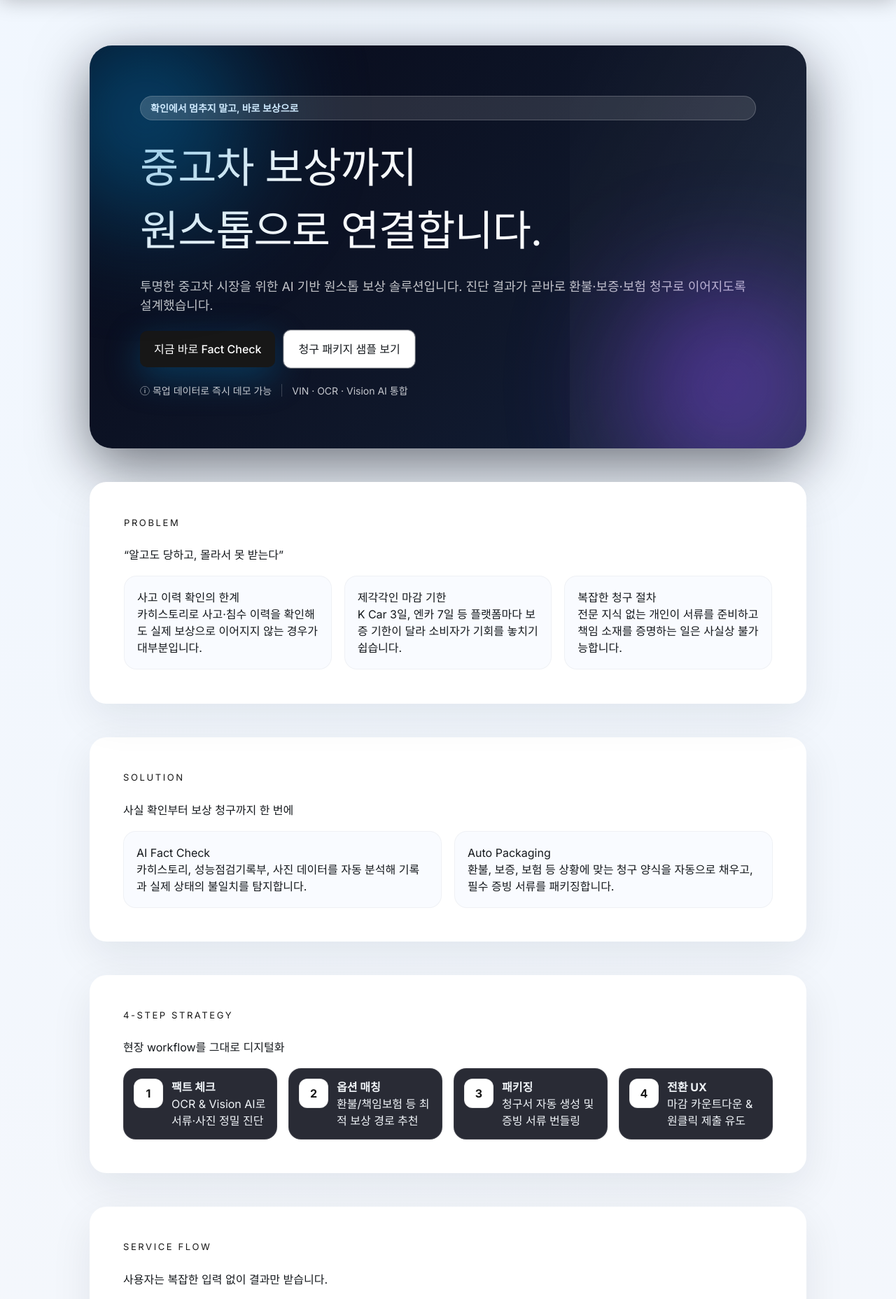
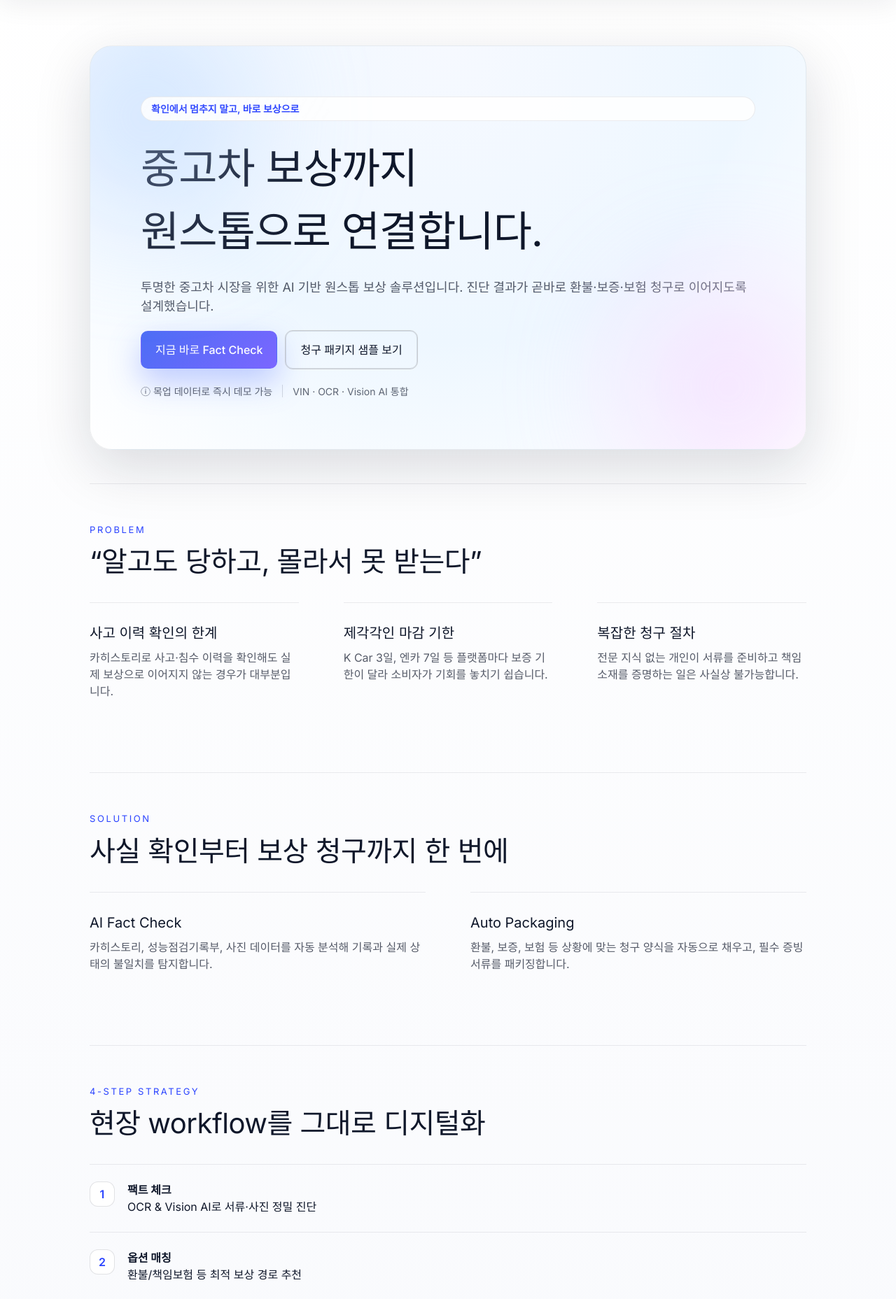
Before and after one commit to GabrielP2017/CarClame, a Next.js app: page / in a window 1280 px wide. Shown: the part 80-1937 px from the top of the page at 70% size. Built offline with nearby package versions, Linux system fonts and the light colour scheme.

Commit message:
임시 수정

```diff
--- a/src/app/globals.css
+++ b/src/app/globals.css
@@ -4,10 +4,10 @@
 @custom-variant dark (&:is(.dark *));
 
 :root {
-  --primary: oklch(0.205 0 0);
-  --dark: #15191d;
-  --light: #737373;
-  --bg: #f5f7fb;
+  --primary: #2b44ff;
+  --dark: #0f172a;
+  --light: #5c6174;
+  --bg: #fbfdff;
   --white: #fff;
   --radius: 0.625rem;
   --background: oklch(1 0 0);
@@ -55,7 +55,7 @@ body {
 
 .landing-shell {
   min-height: 100vh;
-  background: radial-gradient(circle at top, #f0f7ff 0%, #f5f7fb 50%, #f5f7fb 100%);
+  background: linear-gradient(180deg, #ffffff 0%, #f4f6fb 60%, #eff2fb 100%);
   color: var(--dark);
   display: flex;
   flex-direction: column;
@@ -70,10 +70,10 @@ body {
   top: 0;
   z-index: 20;
   backdrop-filter: blur(16px);
-  background: rgba(4, 6, 18, 0.92);
-  border-bottom: 1px solid rgba(255, 255, 255, 0.08);
-  box-shadow: 0 12px 30px rgba(0, 0, 0, 0.25);
-  color: #f8fafc;
+  background: rgba(255, 255, 255, 0.96);
+  border-bottom: 1px solid rgba(15, 23, 42, 0.08);
+  box-shadow: 0 15px 40px rgba(15, 23, 42, 0.08);
+  color: var(--dark);
 }
 
 .marketing-left {
@@ -87,7 +87,7 @@ body {
 .marketing-logo {
   font-weight: 800;
   font-size: 20px;
-  color: #fff;
+  color: var(--dark);
   text-decoration: none;
   display: inline-flex;
   align-items: center;
@@ -101,14 +101,14 @@ body {
 }
 
 .marketing-nav a {
-  color: rgba(248, 250, 252, 0.85);
+  color: rgba(15, 23, 42, 0.65);
   text-decoration: none;
   font-weight: 500;
   padding: 4px 0;
 }
 
 .marketing-nav a:hover {
-  color: #fff;
+  color: var(--dark);
 }
 
 .marketing-center {
@@ -117,7 +117,7 @@ body {
   font-size: 26px;
   font-weight: 800;
   letter-spacing: -0.6px;
-  color: #f8fafc;
+  color: var(--dark);
 }
 
 .marketing-actions {
@@ -126,8 +126,8 @@ body {
 }
 
 .marketing-header .btn.ghost {
-  border-color: rgba(255, 255, 255, 0.25);
-  color: #fff;
+  border-color: rgba(15, 23, 42, 0.12);
+  color: var(--dark);
 }
 
 .nav__header {
@@ -259,32 +259,34 @@ details summary {
 }
 
 .btn {
-  border: 0;
+  border: 1px solid transparent;
   border-radius: 10px;
   padding: 10px 14px;
   cursor: pointer;
-  background: var(--dark);
-  color: #fff;
+  background: #eff2fb;
+  color: var(--dark);
   font-weight: 500;
-  transition: opacity 0.2s;
+  transition: all 0.2s ease;
 }
 
 .btn:hover {
-  opacity: 0.9;
+  transform: translateY(-1px);
 }
 
 .btn.primary {
-  background: var(--primary);
+  background: linear-gradient(135deg, #4c6ef5, #7b66ff);
+  color: #fff;
+  border-color: transparent;
 }
 
 .btn.glow {
-  box-shadow: 0 15px 50px rgba(2, 132, 199, 0.35);
+  box-shadow: 0 18px 45px rgba(75, 107, 255, 0.35);
 }
 
 .btn.outline {
-  background: #fff;
+  background: transparent;
   color: var(--dark);
-  border: 1px solid #d9dadd;
+  border-color: rgba(15, 23, 42, 0.12);
 }
 
 .btn.ghost {
@@ -500,9 +502,10 @@ details summary {
   overflow: hidden;
   border-radius: 32px;
   padding: clamp(32px, 6vw, 72px);
-  background: linear-gradient(135deg, #070a1a, #0f172a 60%, #13203c);
-  color: #f8fafc;
-  box-shadow: 0 25px 80px rgba(3, 7, 18, 0.55);
+  background: radial-gradient(circle at top, #f6f9ff 0%, #eef7ff 55%, #ffffff 100%);
+  border: 1px solid rgba(31, 41, 55, 0.08);
+  color: var(--dark);
+  box-shadow: 0 25px 80px rgba(15, 23, 42, 0.15);
 }
 
 .hero h1 {
@@ -529,13 +532,13 @@ details summary {
 }
 
 .hero-blur-one {
-  background: #0284c7;
+  background: #b6d3ff;
   top: -40px;
   left: -60px;
 }
 
 .hero-blur-two {
-  background: #7c3aed;
+  background: #f2c8ff;
   bottom: -50px;
   right: -30px;
   animation-delay: 2s;
@@ -556,7 +559,7 @@ details summary {
 
 .hero-sub {
   font-size: 18px;
-  color: rgba(255, 255, 255, 0.75);
+  color: rgba(15, 23, 42, 0.7);
   margin: 0;
 }
 
@@ -573,9 +576,9 @@ details summary {
   gap: 8px;
   padding: 6px 14px;
   border-radius: 999px;
-  background: rgba(255, 255, 255, 0.12);
-  border: 1px solid rgba(255, 255, 255, 0.2);
-  color: #cfeaff;
+  background: rgba(255, 255, 255, 0.86);
+  border: 1px solid rgba(15, 23, 42, 0.08);
+  color: var(--primary);
   font-weight: 600;
   font-size: 14px;
 }
@@ -604,13 +607,13 @@ details summary {
   align-items: center;
   gap: 14px;
   font-size: 14px;
-  color: rgba(248, 250, 252, 0.78);
+  color: rgba(15, 23, 42, 0.65);
 }
 
 .meta-sep {
   width: 1px;
   height: 18px;
-  background: rgba(255, 255, 255, 0.2);
+  background: rgba(15, 23, 42, 0.15);
 }
 
 .glass-slab {
@@ -620,24 +623,38 @@ details summary {
   backdrop-filter: blur(16px);
 }
 
-.highlight-grid {
-  display: grid;
-  grid-template-columns: repeat(auto-fit, minmax(180px, 1fr));
-  gap: 16px;
+.stat-ribbon {
+  display: flex;
+  flex-wrap: wrap;
+  gap: clamp(18px, 5vw, 48px);
+  border-top: 1px solid rgba(15, 23, 42, 0.08);
+  padding-top: 24px;
 }
 
-.highlight-grid article {
-  border: 1px solid rgba(0, 0, 0, 0.05);
-  border-radius: 18px;
-  padding: 18px;
-  background: #fff;
-  box-shadow: 0 10px 30px rgba(0, 0, 0, 0.04);
+.stat-ribbon article {
+  min-width: 200px;
+  flex: 1 1 200px;
+  display: flex;
+  flex-direction: column;
+  gap: 4px;
 }
 
-.highlight-grid strong {
-  font-size: 30px;
-  display: block;
-  margin: 6px 0;
+.stat-ribbon p {
+  font-size: 12px;
+  text-transform: uppercase;
+  letter-spacing: 0.2em;
+  color: rgba(15, 23, 42, 0.55);
+  margin: 0;
+}
+
+.stat-ribbon strong {
+  font-size: clamp(28px, 4vw, 40px);
+  font-weight: 700;
+  color: var(--primary);
+}
+
+.stat-ribbon span {
+  color: rgba(15, 23, 42, 0.7);
 }
 
 .logo-strip {
@@ -674,58 +691,57 @@ details summary {
   margin: 0 0 16px 0;
 }
 
-.timeline {
+.numbered-list {
   display: flex;
   flex-direction: column;
-  gap: 16px;
+  gap: 24px;
+  border-top: 1px solid rgba(15, 23, 42, 0.08);
 }
 
-.timeline-step {
+.numbered-item {
   display: flex;
-  gap: 12px;
-  padding: 12px;
-  border-radius: 16px;
-  background: rgba(15, 23, 42, 0.04);
+  gap: 18px;
+  align-items: flex-start;
+  padding-top: 24px;
+  border-top: 1px solid rgba(15, 23, 42, 0.08);
 }
 
-.timeline-index {
-  width: 42px;
-  height: 42px;
-  border-radius: 12px;
-  background: #fff;
-  color: var(--primary);
-  font-weight: 700;
-  display: flex;
+.numbered-item:first-child {
+  border-top: none;
+}
+
+.numbered-list.subtle {
+  border-top-color: rgba(15, 23, 42, 0.05);
+}
+
+.numbered-list.subtle .numbered-item {
+  border-top-color: rgba(15, 23, 42, 0.05);
+}
+
+.numbered-index {
+  display: inline-flex;
   align-items: center;
   justify-content: center;
-  border: 1px solid rgba(0, 0, 0, 0.08);
+  width: 36px;
+  height: 36px;
+  border-radius: 12px;
+  border: 1px solid rgba(15, 23, 42, 0.12);
+  font-weight: 600;
+  color: var(--primary);
+  background: #fff;
   flex-shrink: 0;
-}
-
-.timeline.simple .timeline-step {
-  background: #fff;
-  border: 1px dashed rgba(0, 0, 0, 0.08);
-}
-
-.timeline.simple .timeline-index {
-  width: auto;
-  height: auto;
-  padding: 6px 12px;
-  border-radius: 999px;
 }
 
 .stack-card-grid {
   display: grid;
-  grid-template-columns: repeat(auto-fit, minmax(220px, 1fr));
-  gap: 18px;
 }
 
 .stack-card {
-  border-radius: 18px;
-  padding: 20px;
-  background: #fff;
-  border: 1px solid rgba(0, 0, 0, 0.05);
-  box-shadow: inset 0 0 0 1px rgba(255, 255, 255, 0.1);
+  border-radius: 0;
+  padding: 0;
+  background: transparent;
+  border: 0;
+  box-shadow: none;
 }
 
 .stack-card span {
@@ -770,14 +786,15 @@ details summary {
 }
 
 .cta-band {
-  background: #0f172a;
-  color: #fff;
+  background: linear-gradient(135deg, #fff5d7, #e3ecff);
+  color: var(--dark);
   padding: 50px clamp(20px, 6vw, 80px);
-  border-radius: 28px 28px 0 0;
+  border-radius: 32px;
   display: flex;
   flex-direction: column;
   gap: 18px;
   text-align: center;
+  box-shadow: 0 30px 80px rgba(15, 23, 42, 0.12);
 }
 
 .cta-band h3 {
@@ -797,9 +814,10 @@ details summary {
   display: flex;
   justify-content: space-between;
   align-items: center;
-  color: var(--light);
+  color: rgba(15, 23, 42, 0.6);
   font-size: 14px;
   flex-wrap: wrap;
+  border-top: 1px solid rgba(15, 23, 42, 0.08);
 }
 
 .marketing-footer a {
@@ -867,111 +885,106 @@ details summary {
     width: 100%;
     justify-content: center;
   }
-  .timeline-step {
+  .numbered-item {
     flex-direction: column;
   }
 }
 .content-section {
-  background: #fff;
-  border-radius: 24px;
-  padding: clamp(24px, 4vw, 48px);
-  box-shadow: 0 20px 60px rgba(15, 23, 42, 0.08);
+  background: transparent;
+  border-radius: 0;
+  padding: clamp(32px, 5vw, 56px) 0;
+  border-top: 1px solid rgba(15, 23, 42, 0.08);
   display: flex;
   flex-direction: column;
-  gap: 18px;
+  gap: clamp(14px, 3vw, 28px);
 }
 
-.problem-grid,
-.split {
-  display: grid;
-  grid-template-columns: repeat(auto-fit, minmax(240px, 1fr));
-  gap: 18px;
+.landing-main > .content-section:first-of-type {
+  border-top: none;
+  padding-top: clamp(18px, 3vw, 40px);
 }
 
-.problem-grid article,
-.split article {
-  border: 1px solid rgba(0, 0, 0, 0.04);
-  border-radius: 18px;
-  padding: 18px;
-  background: #f9fbff;
+.lined-grid {
+  display: grid;
+  grid-template-columns: repeat(auto-fit, minmax(220px, 1fr));
+  gap: clamp(20px, 4vw, 40px);
+  column-gap: clamp(24px, 5vw, 64px);
 }
 
-.strategy-grid {
+.lined-grid.two {
+  grid-template-columns: repeat(auto-fit, minmax(280px, 1fr));
+}
+
+.lined-grid.three {
+  grid-template-columns: repeat(auto-fit, minmax(220px, 1fr));
+}
+
+.lined-item {
+  border-top: 1px solid rgba(15, 23, 42, 0.08);
+  padding-top: 24px;
+}
+
+.lined-item h3 {
+  margin: 4px 0 8px 0;
+  font-size: 20px;
+}
+
+.lined-item p {
+  margin: 0;
+  color: rgba(15, 23, 42, 0.7);
+}
+
+.list-columns {
+  display: grid;
+  gap: clamp(24px, 4vw, 48px);
+}
+
+.list-columns.two {
+  grid-template-columns: repeat(auto-fit, minmax(260px, 1fr));
+}
+
+.column-item {
+  border-top: 1px solid rgba(15, 23, 42, 0.08);
+  padding-top: 24px;
+}
+
+.column-title {
+  font-size: 18px;
+  font-weight: 600;
+  margin-bottom: 12px;
+}
+
+.list-columns ul {
+  margin: 0;
+  padding-left: 20px;
+  color: rgba(15, 23, 42, 0.75);
+}
+
+.roster {
   display: grid;
   grid-template-columns: repeat(auto-fit, minmax(220px, 1fr));
-  gap: 16px;
+  gap: clamp(18px, 4vw, 36px);
 }
 
-.strategy-grid article {
-  border: 1px solid rgba(255, 255, 255, 0.1);
-  border-radius: 18px;
-  padding: 14px;
-  background: rgba(4, 6, 18, 0.85);
-  color: #f1f5f9;
-  display: flex;
-  gap: 12px;
-  align-items: flex-start;
-}
-
-.business-grid {
-  display: grid;
-  grid-template-columns: repeat(auto-fit, minmax(240px, 1fr));
-  gap: 18px;
-}
-
-.business-grid article {
-  border: 1px solid rgba(0, 0, 0, 0.05);
-  border-radius: 18px;
-  padding: 20px;
-  background: #fdfdfd;
-}
-
-.business-grid ul {
-  margin: 12px 0 0 0;
-  padding-left: 18px;
-}
-
-.team-grid {
-  display: grid;
-  grid-template-columns: repeat(auto-fit, minmax(220px, 1fr));
-  gap: 16px;
-}
-
-.gradient-border {
-  position: relative;
-  border: 1px solid transparent;
-  background-image: linear-gradient(#0b1220, #0b1220),
-    linear-gradient(120deg, #38bdf8, #7c3aed);
-  background-origin: border-box;
-  background-clip: padding-box, border-box;
-}
-
-.gradient-border .team-grid article {
-  background: rgba(10, 17, 34, 0.9);
-  border: 1px solid rgba(255, 255, 255, 0.12);
-}
-
-.team-grid article {
-  border-radius: 18px;
-  padding: 18px;
-  background: #0b1220;
-  color: #e2e8f0;
-  border: 1px solid rgba(255, 255, 255, 0.08);
+.roster-item {
+  border-top: 1px solid rgba(15, 23, 42, 0.08);
+  padding-top: 24px;
 }
 
 .team-owner {
   text-transform: uppercase;
   font-size: 12px;
   letter-spacing: 0.2em;
-  color: #94a3b8;
+  color: rgba(15, 23, 42, 0.5);
   margin: 0 0 6px 0;
 }
 
 .comparison-grid {
-  border: 1px solid rgba(0, 0, 0, 0.06);
-  border-radius: 18px;
+  border: 1px solid rgba(15, 23, 42, 0.08);
+  border-radius: 20px;
   overflow: hidden;
   overflow-x: auto;
+  background: rgba(255, 255, 255, 0.85);
 }
 
 .comparison-grid div {
@@ -981,8 +994,8 @@ details summary {
 }
 
 .comparison-header {
-  background: #0f172a;
-  color: #e2e8f0;
+  background: transparent;
+  color: var(--dark);
   font-weight: 600;
 }
 
@@ -993,12 +1006,12 @@ details summary {
 }
 
 .comparison-row:nth-child(even) {
-  background: rgba(15, 23, 42, 0.04);
+  background: rgba(43, 68, 255, 0.04);
 }
 
 .comparison-row span {
-  border-right: 1px solid rgba(0, 0, 0, 0.04);
-  color: var(--dark);
+  border-right: 1px solid rgba(15, 23, 42, 0.05);
+  color: rgba(15, 23, 42, 0.85);
 }
 
 .comparison-grid span:last-child {
@@ -1085,3 +1098,19 @@ details summary {
     @apply bg-background text-foreground;
   }
 }
+.section-head {
+  display: flex;
+  align-items: flex-end;
+  justify-content: space-between;
+  gap: clamp(12px, 4vw, 48px);
+}
+
+.section-head h2 {
+  margin: 6px 0 0;
+  font-size: clamp(28px, 4vw, 40px);
+  letter-spacing: -0.5px;
+}
+
+.section-head p {
+  margin: 0;
+}
--- a/src/app/page.tsx
+++ b/src/app/page.tsx
@@ -281,28 +281,29 @@ export default function HomePage() {
         </motion.section>
 
         <motion.section
-          className="content-section glass-slab"
+          className="content-section"
           initial="hidden"
           whileInView="visible"
           viewport={{ once: true, margin: "-20%" }}
           variants={fadeUp}
         >
+          <div className="section-head">
+            <div>
               <p className="eyebrow">Problem</p>
               <h2>“알고도 당하고, 몰라서 못 받는다”</h2>
-          <div className="problem-grid">
+            </div>
+          </div>
+          <div className="lined-grid three">
             {problemPoints.map((item, idx) => (
-              <motion.article
+              <motion.div
                 key={item.title}
+                className="lined-item"
                 variants={fadeUp}
                 custom={idx * 0.4}
-                whileHover={{
-                  y: -6,
-                  boxShadow: "0 12px 30px rgba(15,23,42,0.12)",
-                }}
               >
                 <h3>{item.title}</h3>
                 <p>{item.body}</p>
-              </motion.article>
+              </motion.div>
             ))}
           </div>
         </motion.section>
@@ -314,19 +315,23 @@ export default function HomePage() {
           viewport={{ once: true, margin: "-20%" }}
           variants={fadeUp}
         >
+          <div className="section-head">
+            <div>
               <p className="eyebrow">Solution</p>
               <h2>사실 확인부터 보상 청구까지 한 번에</h2>
-          <div className="split">
+            </div>
+          </div>
+          <div className="lined-grid two">
             {solutionHighlights.map((item, idx) => (
-              <motion.article
+              <motion.div
                 key={item.title}
+                className="lined-item"
                 variants={scaleIn}
                 custom={idx * 0.3}
-                whileHover={{ translateY: -6 }}
               >
                 <h3>{item.title}</h3>
                 <p>{item.body}</p>
-              </motion.article>
+              </motion.div>
             ))}
           </div>
         </motion.section>
@@ -338,21 +343,26 @@ export default function HomePage() {
           viewport={{ once: true, margin: "-15%" }}
           variants={fadeUp}
         >
+          <div className="section-head">
+            <div>
               <p className="eyebrow">4-Step Strategy</p>
               <h2>현장 workflow를 그대로 디지털화</h2>
-          <div className="strategy-grid">
+            </div>
+          </div>
+          <div className="numbered-list">
             {strategySteps.map((step, index) => (
-              <motion.article
+              <motion.div
                 key={step.title}
+                className="numbered-item"
                 variants={fadeUp}
                 custom={index * 0.3}
               >
-                <div className="timeline-index">{index + 1}</div>
+                <span className="numbered-index">{index + 1}</span>
                 <div>
                   <strong>{step.title}</strong>
                   <p>{step.desc}</p>
                 </div>
-              </motion.article>
+              </motion.div>
             ))}
           </div>
         </motion.section>
@@ -364,17 +374,21 @@ export default function HomePage() {
           viewport={{ once: true, margin: "-15%" }}
           variants={fadeUp}
         >
+          <div className="section-head">
+            <div>
               <p className="eyebrow">Service Flow</p>
               <h2>사용자는 복잡한 입력 없이 결과만 받습니다.</h2>
-          <div className="timeline simple">
+            </div>
+          </div>
+          <div className="numbered-list subtle">
             {flowSteps.map((step, index) => (
               <motion.div
                 key={step.label}
-                className="timeline-step"
+                className="numbered-item"
                 variants={fadeUp}
                 custom={index * 0.3}
               >
-                <div className="timeline-index">{index + 1}</div>
+                <span className="numbered-index">{index + 1}</span>
                 <div>
                   <strong>{step.label}</strong>
                   <p>{step.detail}</p>
@@ -385,7 +399,7 @@ export default function HomePage() {
         </motion.section>
 
         <motion.section
-          className="feature-stack glass-slab"
+          className="feature-stack"
           initial="hidden"
           whileInView="visible"
           viewport={{ once: true, margin: "-15%" }}
@@ -400,14 +414,13 @@ export default function HomePage() {
               재사용됩니다.
             </p>
           </motion.div>
-          <div className="stack-card-grid">
+          <div className="stack-card-grid lined-grid two">
             {keyFeatures.map((feature, idx) => (
               <motion.article
                 key={feature.title}
-                className="stack-card"
+                className="stack-card lined-item"
                 variants={scaleIn}
                 custom={idx * 0.2}
-                whileHover={{ translateY: -8 }}
               >
                 <span>{feature.tag}</span>
                 <h3>{feature.title}</h3>
@@ -424,15 +437,18 @@ export default function HomePage() {
           viewport={{ once: true, margin: "-15%" }}
           variants={fadeUp}
         >
+          <div className="section-head">
+            <div>
               <p className="eyebrow">Market</p>
               <h2>폭발적으로 성장하는 시장, 아직 비어있는 보상 OS</h2>
-          <div className="highlight-grid">
+            </div>
+          </div>
+          <div className="stat-ribbon">
             {marketFacts.map((fact, idx) => (
               <motion.article
                 key={fact.label}
                 variants={fadeUp}
                 custom={idx * 0.2}
-                whileHover={{ scale: 1.02 }}
               >
                 <p>{fact.label}</p>
                 <strong>{fact.value}</strong>
@@ -443,16 +459,20 @@ export default function HomePage() {
         </motion.section>
 
         <motion.section
-          className="content-section glass-slab"
+          className="content-section"
           initial="hidden"
           whileInView="visible"
           viewport={{ once: true, margin: "-15%" }}
           variants={fadeUp}
         >
+          <div className="section-head">
+            <div>
               <p className="eyebrow">Competitive Edge</p>
               <h2>
             진단에서 멈추는 기존 서비스와 달리, CarClame은 보상까지 닿습니다.
           </h2>
+            </div>
+          </div>
           <div className="comparison-grid">
             <div className="comparison-header">
               <span>구분</span>
@@ -483,48 +503,27 @@ export default function HomePage() {
           viewport={{ once: true, margin: "-15%" }}
           variants={fadeUp}
         >
+          <div className="section-head">
+            <div>
               <p className="eyebrow">Business Model</p>
               <h2>B2C와 B2B가 맞물리는 구조</h2>
-          <div className="business-grid">
+            </div>
+          </div>
+          <div className="list-columns two">
             {businessModels.map((model, idx) => (
-              <motion.article
+              <motion.div
                 key={model.segment}
+                className="column-item"
                 variants={scaleIn}
                 custom={idx * 0.2}
-                whileHover={{ translateY: -8 }}
               >
-                <h3>{model.segment}</h3>
+                <div className="column-title">{model.segment}</div>
                 <ul>
                   {model.items.map((item) => (
                     <li key={item}>{item}</li>
                   ))}
                 </ul>
-              </motion.article>
-            ))}
-          </div>
-        </motion.section>
-
-        <motion.section
-          className="content-section gradient-border"
-          initial="hidden"
-          whileInView="visible"
-          viewport={{ once: true, margin: "-15%" }}
-          variants={fadeUp}
-        >
-          <p className="eyebrow">Team</p>
-          <h2>세 명의 엔지니어가 각자 핵심 축을 책임집니다.</h2>
-          <div className="team-grid">
-            {teamResponsibilities.map((member, idx) => (
-              <motion.article
-                key={member.title}
-                variants={fadeUp}
-                custom={idx * 0.2}
-                whileHover={{ translateY: -5 }}
-              >
-                <p className="team-owner">{member.owner}</p>
-                <h3>{member.title}</h3>
-                <p>{member.body}</p>
-              </motion.article>
+              </motion.div>
             ))}
           </div>
         </motion.section>
@@ -536,17 +535,50 @@ export default function HomePage() {
           viewport={{ once: true, margin: "-15%" }}
           variants={fadeUp}
         >
+          <div className="section-head">
+            <div>
+              <p className="eyebrow">Team</p>
+              <h2>세 명의 엔지니어가 각자 핵심 축을 책임집니다.</h2>
+            </div>
+          </div>
+          <div className="roster">
+            {teamResponsibilities.map((member, idx) => (
+              <motion.div
+                key={member.title}
+                className="roster-item"
+                variants={fadeUp}
+                custom={idx * 0.2}
+              >
+                <p className="team-owner">{member.owner}</p>
+                <h3>{member.title}</h3>
+                <p>{member.body}</p>
+              </motion.div>
+            ))}
+          </div>
+        </motion.section>
+
+        <motion.section
+          className="content-section"
+          initial="hidden"
+          whileInView="visible"
+          viewport={{ once: true, margin: "-15%" }}
+          variants={fadeUp}
+        >
+          <div className="section-head">
+            <div>
               <p className="eyebrow">Roadmap</p>
               <h2>8주 안에 제휴 가능한 수준으로 성장</h2>
-          <div className="timeline simple">
+            </div>
+          </div>
+          <div className="numbered-list subtle">
             {roadmap.map((item, index) => (
               <motion.div
                 key={item.phase}
-                className="timeline-step"
+                className="numbered-item"
                 variants={fadeUp}
                 custom={index * 0.2}
               >
-                <div className="timeline-index">{index + 1}</div>
+                <span className="numbered-index">{index + 1}</span>
                 <div>
                   <strong>{item.phase}</strong>
                   <p>{item.detail}</p>
```
Lines whose indentation alone changed are shown as unchanged.
